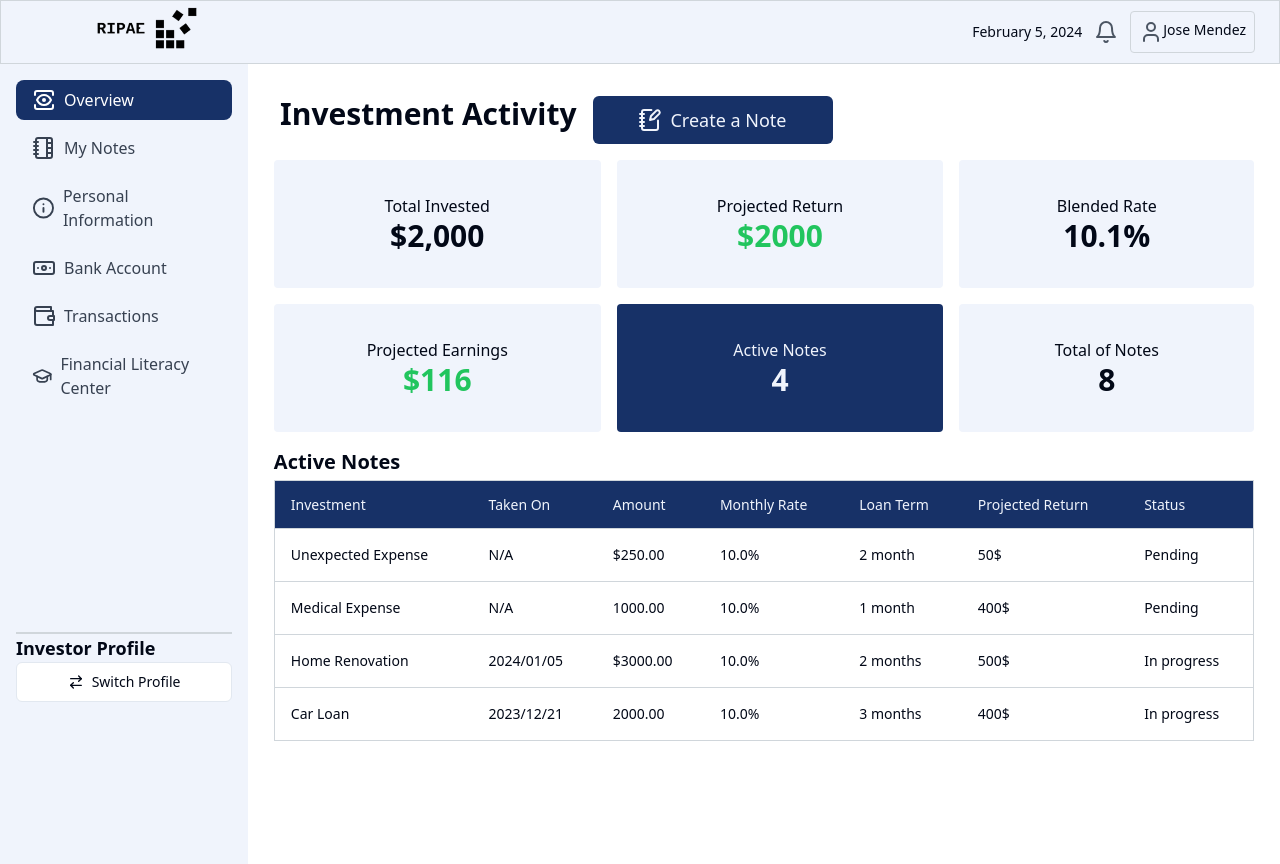
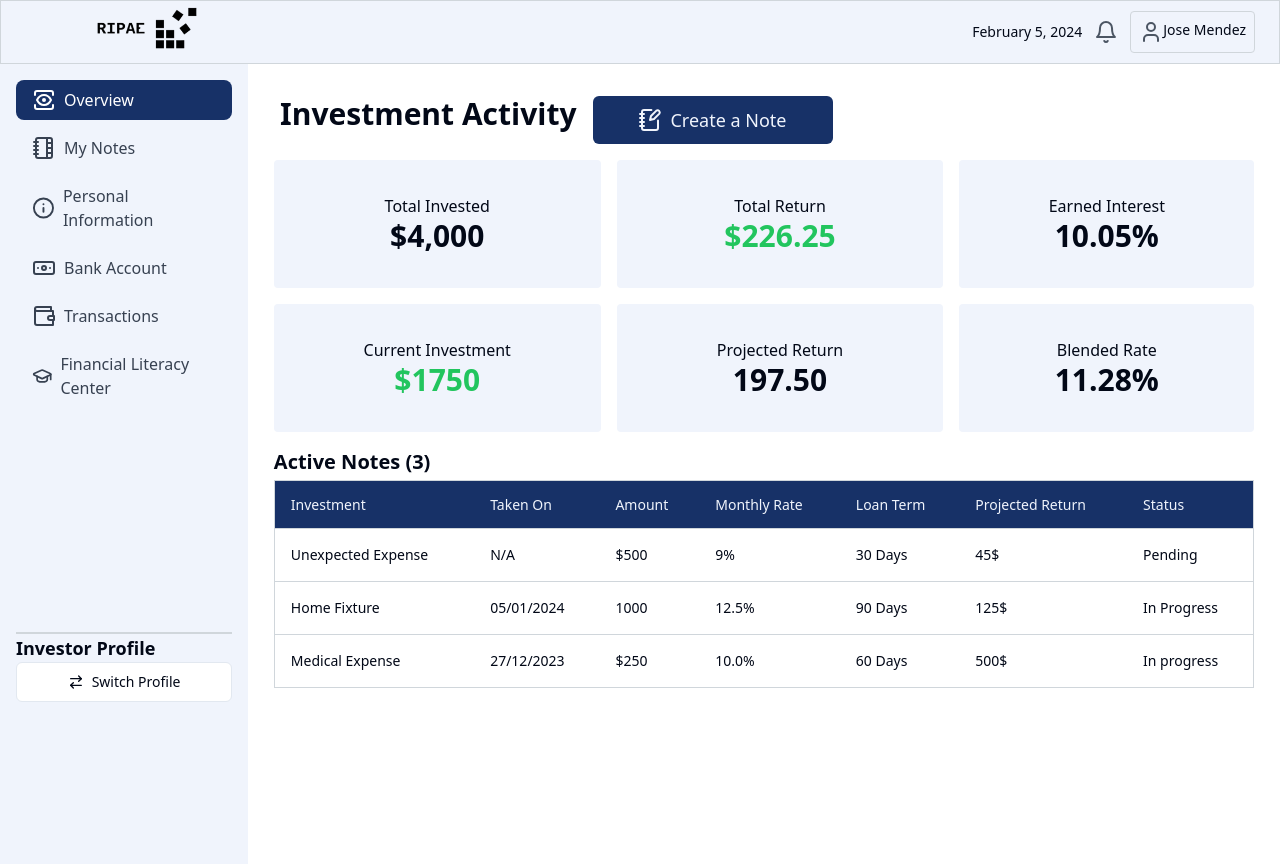
Before and after one commit to josemendezt/ripae, a Next.js app: page /dashboardInvestor in a window 1280 px wide. Built offline with nearby package versions, Linux system fonts and the light colour scheme.

Commit message:
update dashboard and ask for auto mode

```diff
--- a/src/app/(external)/signUp/investor/[step]/ComplianceInfo.tsx
+++ b/src/app/(external)/signUp/investor/[step]/ComplianceInfo.tsx
@@ -49,6 +49,26 @@ export default function GoalsInfo() {
             </div>
           </RadioGroup>
         </div>
+        <div className="space-y-2">
+          <Label htmlFor="automaticMode">
+            Do you want to use "Automatic mode"?
+          </Label>
+          <CardDescription className="relative bottom-2">
+            In this way any borrower approved for our algorithm will
+            automatically receive the funds from your notes.
+            Otherwise, you will need to approve it manually.
+          </CardDescription>
+          <RadioGroup id="automaticMode" className="flex">
+            <div className="flex items-center space-x-2">
+              <RadioGroupItem value="yes" id="r1" />
+              <Label htmlFor="r1">Yes</Label>
+            </div>
+            <div className="flex items-center space-x-2">
+              <RadioGroupItem value="no" id="r2" />
+              <Label htmlFor="r2">No</Label>
+            </div>
+          </RadioGroup>
+        </div>
       </CardContent>
       <CardFooter className="mt-32">
         <Button
--- a/src/app/(internal)/dashboardInvestor/investmentInfo.tsx
+++ b/src/app/(internal)/dashboardInvestor/investmentInfo.tsx
@@ -3,27 +3,29 @@ export default function InvestmentInfo() {
     <div className="flex gap-4 w-[95%] flex-wrap ">
       <div className="w-1/3 h-32 bg-secondary  rounded flex flex-col justify-center items-center">
         <div className="text-md">Total Invested</div>
-        <div className="text-3xl font-bold">$2,000</div>
+        <div className="text-3xl font-bold">$4,000</div>
       </div>
       <div className="w-1/3 h-32 bg-secondary  rounded flex flex-col justify-center items-center">
-        <div className="text-md">Projected Return</div>
-        <div className="text-3xl font-bold text-green-500">$2000</div>
+        <div className="text-md">Total Return</div>
+        <div className="text-3xl font-bold text-green-500">
+          $226.25
+        </div>
       </div>
       <div className="w-1/3 h-32 bg-secondary  rounded flex flex-col justify-center items-center flex-1">
-        <div className="text-md">Blended Rate</div>
-        <div className="text-3xl font-bold">10.1%</div>
+        <div className="text-md">Earned Interest</div>
+        <div className="text-3xl font-bold">10.05%</div>
       </div>
       <div className="w-1/3 h-32 bg-secondary  rounded flex flex-col justify-center items-center">
-        <div className="text-md ">Projected Earnings</div>
-        <div className="text-3xl font-bold text-green-500">$116</div>
+        <div className="text-md ">Current Investment</div>
+        <div className="text-3xl font-bold text-green-500">$1750</div>
       </div>
-      <div className="w-1/3 h-32 bg-primary text-secondary  rounded flex flex-col justify-center items-center ">
-        <div className="text-md">Active Notes</div>
-        <div className="text-3xl font-bold">4</div>
+      <div className="w-1/3 h-32 bg-secondary  rounded flex flex-col justify-center items-center ">
+        <div className="text-md">Projected Return</div>
+        <div className="text-3xl font-bold">197.50</div>
       </div>
       <div className="w-1/3 h-32 bg-secondary  rounded flex flex-col justify-center items-center  flex-1">
-        <div className="text-md">Total of Notes</div>
-        <div className="text-3xl font-bold">8</div>
+        <div className="text-md">Blended Rate</div>
+        <div className="text-3xl font-bold">11.28%</div>
       </div>
     </div>
   );
--- a/src/app/(internal)/dashboardInvestor/page.tsx
+++ b/src/app/(internal)/dashboardInvestor/page.tsx
@@ -24,7 +24,9 @@ function DashboardInvestor() {
       <div className="flex flex-wrap w-full justify-around">
         <InvestmentInfo />
         <div className="w-[95%] mt-4">
-          <h2 className="font-semibold text-xl mb-1">Active Notes</h2>
+          <h2 className="font-semibold text-xl mb-1">
+            Active Notes (3)
+          </h2>
           <PurchasedInvesments />
         </div>
       </div>
--- a/src/app/(internal)/dashboardInvestor/purchasedInvestments.tsx
+++ b/src/app/(internal)/dashboardInvestor/purchasedInvestments.tsx
@@ -1,9 +1,7 @@
 import {
   Table,
   TableBody,
-  TableCaption,
   TableCell,
-  TableFooter,
   TableHead,
   TableHeader,
   TableRow,
@@ -13,37 +11,28 @@ const invoices = [
   {
     invesment: 'Unexpected Expense',
     takenOn: 'N/A',
-    amount: '$250.00',
-    annualRate: '10.0%',
-    loanTerm: '2 month',
-    projectedReturn: '50$',
+    amount: '$500',
+    annualRate: '9%',
+    loanTerm: '30 Days',
+    projectedReturn: '45$',
     status: 'Pending',
   },
   {
-    invesment: 'Medical Expense',
-    takenOn: 'N/A',
-    amount: '1000.00',
-    annualRate: '10.0%',
-    loanTerm: '1 month',
-    projectedReturn: '400$',
-    status: 'Pending',
+    invesment: 'Home Fixture',
+    takenOn: '05/01/2024',
+    amount: '1000',
+    annualRate: '12.5%',
+    loanTerm: '90 Days',
+    projectedReturn: '125$',
+    status: 'In Progress',
   },
   {
-    invesment: 'Home Renovation',
-    takenOn: '2024/01/05',
-    amount: '$3000.00',
+    invesment: 'Medical Expense',
+    takenOn: '27/12/2023',
+    amount: '$250',
     annualRate: '10.0%',
-    loanTerm: '2 months',
+    loanTerm: '60 Days',
     projectedReturn: '500$',
-    status: 'In progress',
-  },
-  {
-    invesment: 'Car Loan',
-    takenOn: '2023/12/21',
-    amount: '2000.00',
-    annualRate: '10.0%',
-    loanTerm: '3 months',
-    projectedReturn: '400$',
     status: 'In progress',
   },
 ];
```
